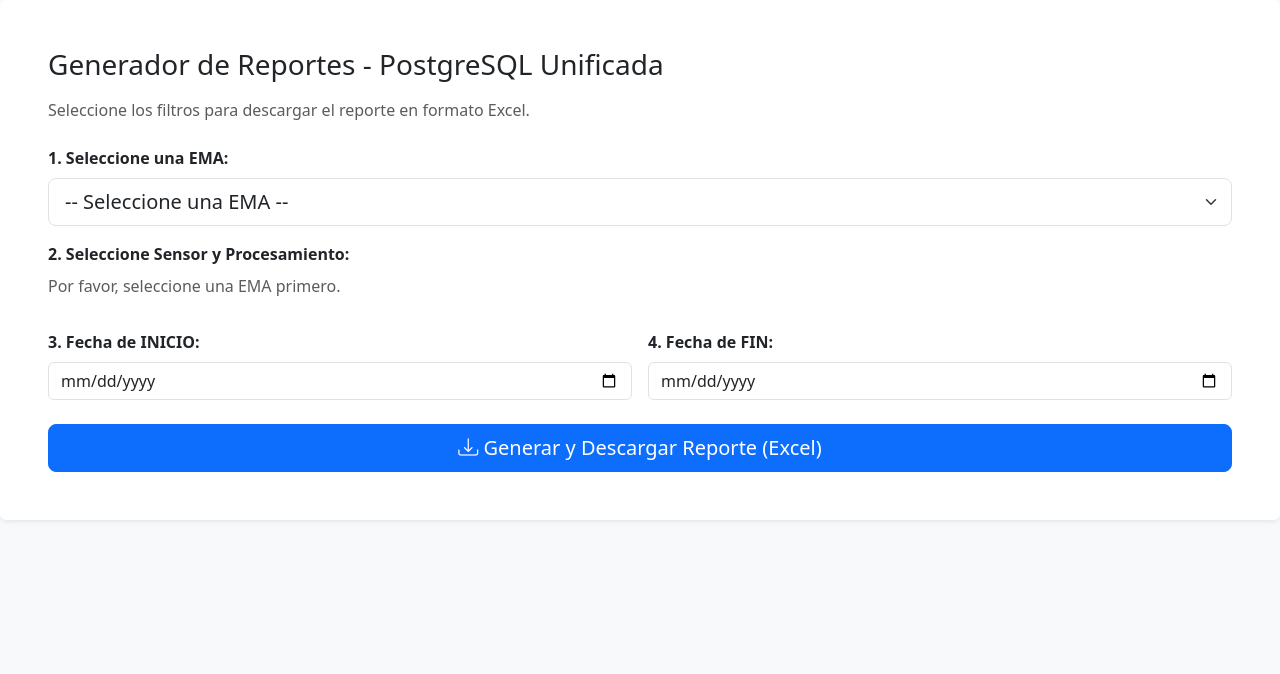
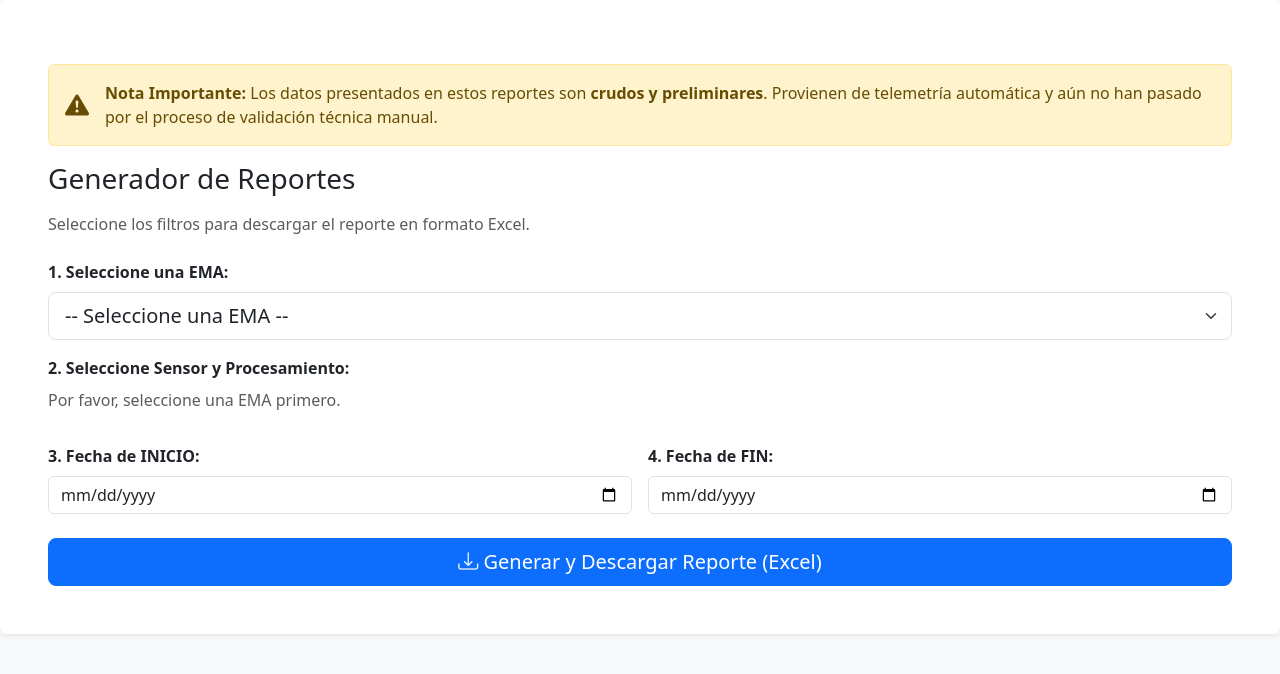
Before and after one commit to sebasbaldini/ReportesAda, a Flask app: template app/templates/reportes.html in a window 1280 px wide. Shown: the top 674 px of the page. Run offline with Flask 3, Linux system fonts and the light colour scheme; the template is opened without the code that fills it, so the values that code supplies are empty; parts of the project's set-up code (start-up, migrations or seed data) failed here and were passed over.

Commit message:
mejoras visuales

```diff
--- a/app/__init__.py
+++ b/app/__init__.py
@@ -35,11 +35,6 @@ def create_app():
         app.register_blueprint(controllers.main_bp)
         app.register_blueprint(auth_controllers.auth_bp)
 
-        # Contexto global para templates (Nombre DB actual)
-        @app.context_processor
-        def inject_context():
-            return dict(current_db_name="PostgreSQL Unificada")
-
         # Crear tablas si no existen (opcional, útil la primera vez)
         db.create_all()
 
--- a/app/templates/reportes.html
+++ b/app/templates/reportes.html
@@ -5,8 +5,16 @@
 {% block content %}
 <div class="card shadow-sm border-0">
 <div class="card-body p-4 p-md-5">
+    <div class="alert alert-warning d-flex align-items-center mt-3" role="alert">
+        <i class="bi bi-exclamation-triangle-fill fs-4 me-3"></i>
+            <div>
+                <strong>Nota Importante:</strong>
+                Los datos presentados en estos reportes son <b>crudos y preliminares</b>.
+                Provienen de telemetría automática y aún no han pasado por el proceso de validación técnica manual.
+            </div>
+        </div>
 
-    <h1 class="h3 mb-3">Generador de Reportes - {{ current_db_name }}</h1>
+    <h1 class="h3 mb-3">Generador de Reportes</h1>
     <p class="text-muted mb-4">Seleccione los filtros para descargar el reporte en formato Excel.</p>
 
     <form action="{{ url_for('main.download_report') }}" method="POST">
```
